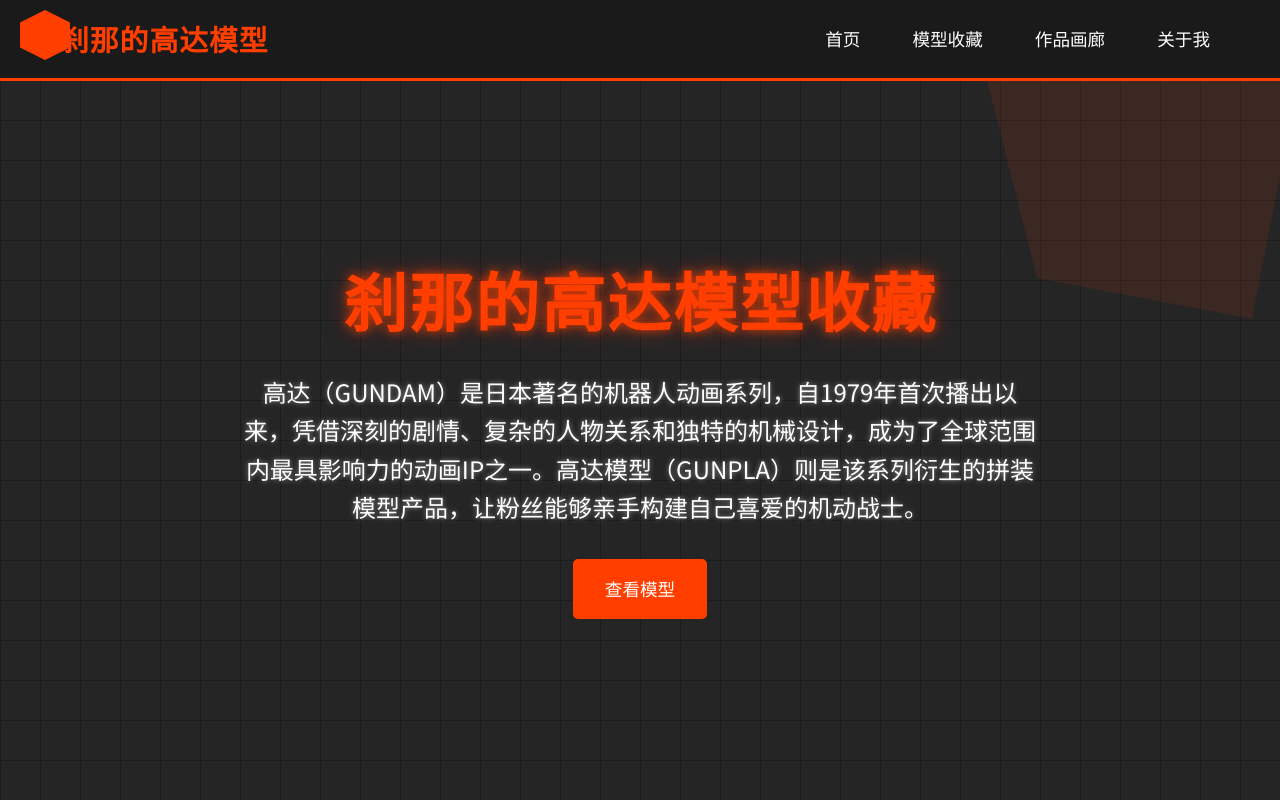
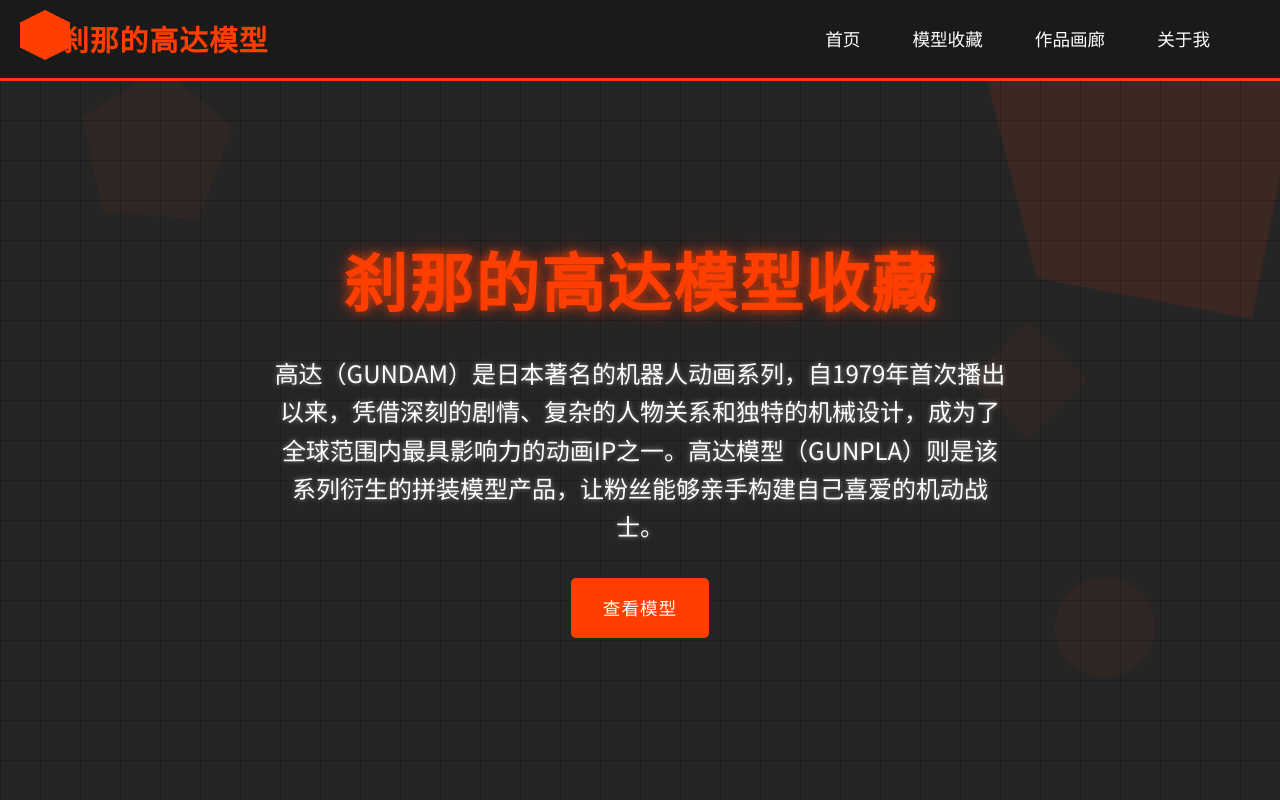
Before and after one commit to 2681248863/gundum, a plain HTML site: page index.html in a window 1280 px wide. Shown: the top 800 px of the page. Drawn offline with Linux system fonts and the light colour scheme.

Commit message:
feat(ui): 增强高达主题的视觉特效和动画效果
添加能量光束和高达零件装饰元素，改进进场动画和英雄区域的视觉效果
更新导航栏和页脚的高达风格样式，增加按钮悬停动画
调整动画时间和过渡效果，移除测试代码

```diff
--- a/index.html
+++ b/index.html
@@ -11,6 +11,8 @@
 <body>
     <!-- 进场动画 -->
     <div id="intro-animation" class="intro-animation">
+        <div class="energy-beam"></div>
+        <div class="energy-beam"></div>
         <div class="intro-text">
             <p class="intro-line">在遥远的宇宙中...</p>
             <p class="intro-line">人类的命运与钢铁的巨人交织在一起</p>
@@ -43,6 +45,11 @@
 
     <!-- 英雄区域 -->
     <section id="home" class="hero">
+        <div class="hero-decoration">
+            <div class="gundam-part part1"></div>
+            <div class="gundam-part part2"></div>
+            <div class="gundam-part part3"></div>
+        </div>
         <div class="hero-content">
             <h1>刹那的高达模型收藏</h1>
             <p>高达（GUNDAM）是日本著名的机器人动画系列，自1979年首次播出以来，凭借深刻的剧情、复杂的人物关系和独特的机械设计，成为了全球范围内最具影响力的动画IP之一。高达模型（GUNPLA）则是该系列衍生的拼装模型产品，让粉丝能够亲手构建自己喜爱的机动战士。</p>
@@ -250,21 +257,25 @@
 
             console.log('动画区域样式设置完成');
 
-            // 自动隐藏动画 - 时间设置为4秒
+            // 自动隐藏动画 - 时间设置为20秒
+            console.log('[' + new Date().toLocaleTimeString() + '] 自动隐藏动画时间设置为20秒');
             const autoHideTimer = setTimeout(function() {
-                console.log('自动隐藏触发');
+                console.log('[' + new Date().toLocaleTimeString() + '] 20秒后自动隐藏触发');
                 hideAnimation();
-            }, 4000); // 4秒后隐藏动画
+            }, 5000); // 20秒后隐藏动画
 
-            // 隐藏动画函数
+            // 隐藏动画函数 - 添加平滑过渡效果
             function hideAnimation() {
                 console.log('隐藏动画函数执行');
+                // 设置过渡效果
+                introAnimation.style.transition = 'opacity 1.5s ease, transform 1.5s ease';
                 introAnimation.style.opacity = '0';
+                introAnimation.style.transform = 'scale(0.95)';
                 introAnimation.style.pointerEvents = 'none';
                 // 使用setTimeout确保过渡效果完成后再隐藏
                 setTimeout(function() {
                     introAnimation.style.display = 'none';
-                }, 500);
+                }, 1500);
                 // 移除所有事件监听器
                 document.removeEventListener('click', handleDocumentClick);
                 document.removeEventListener('keydown', handleKeyDown);
@@ -294,21 +305,7 @@
             document.addEventListener('keydown', handleKeyDown);
             console.log('键盘Esc键事件绑定完成');
 
-            // 测试点击功能
-            setTimeout(function() {
-                console.log('3秒后测试点击功能');
-                console.log('当前introAnimation元素:', introAnimation);
-                console.log('当前pointerEvents:', introAnimation.style.pointerEvents);
-                console.log('当前z-index:', introAnimation.style.zIndex);
-                // 模拟点击测试
-                console.log('模拟点击测试...');
-                const clickEvent = new MouseEvent('click', {
-                    bubbles: true,
-                    cancelable: true,
-                    view: window
-                });
-                introAnimation.dispatchEvent(clickEvent);
-            }, 3000);
+
         });
     </script>
 </body>
--- a/styles.css
+++ b/styles.css
@@ -32,7 +32,7 @@
     padding: 0 20px;
 }
 
-/* 导航栏样式 */
+/* 导航栏样式 - 高达风格 */
 header {
     background-color: var(--gundam-dark-gray);
     color: var(--gundam-white);
@@ -42,6 +42,21 @@
     top: 0;
     z-index: 1000;
     border-bottom: 3px solid var(--gundam-red);
+    box-shadow: 0 4px 12px rgba(255, 62, 0, 0.3);
+}
+
+/* 高达标志发光效果 */
+.gundam-logo {
+    animation: pulse 2s ease-in-out infinite;
+}
+
+@keyframes pulse {
+    0%, 100% {
+        box-shadow: 0 0 10px rgba(255, 62, 0, 0.7);
+    }
+    50% {
+        box-shadow: 0 0 20px rgba(255, 62, 0, 1);
+    }
 }
 
 /* 高达标志样式 */
@@ -142,7 +157,7 @@
     left: 0;
     width: 100%;
     height: 100%;
-    background: linear-gradient(135deg, #000000 0%, #1a1a1a 50%, #000000 100%);
+    background: linear-gradient(to bottom, #0a0e25 0%, #1a203d 50%, #0a0e25 100%);
     display: flex;
     flex-direction: column;
     justify-content: center;
@@ -155,43 +170,69 @@
     pointer-events: auto;
 }
 
-/* 背景动画元素 */
+/* 星星背景效果 */
 .intro-animation::before {
     content: '';
     position: absolute;
-    width: 200%;
-    height: 200%;
-    top: -50%;
-    left: -50%;
-    background: repeating-linear-gradient(
-        45deg,
-        rgba(255, 62, 0, 0.1),
-        rgba(255, 62, 0, 0.1) 15px,
-        rgba(0, 102, 204, 0.1) 15px,
-        rgba(0, 102, 204, 0.1) 30px
-    );
-    animation: rotate 15s linear infinite;
+    width: 100%;
+    height: 100%;
+    background-image:
+        radial-gradient(rgba(255, 255, 255, 0.8) 1px, transparent 1px),
+        radial-gradient(rgba(255, 255, 255, 0.5) 1px, transparent 1px);
+    background-size: 50px 50px, 30px 30px;
+    background-position: 0 0, 25px 25px;
+    animation: twinkle 8s ease-in-out infinite;
     z-index: 0;
 }
 
-/* 高达头部轮廓装饰 */
+/* 宇宙飞船/高达元素轮廓 */
 .intro-animation::after {
     content: '';
     position: absolute;
-    bottom: -10%;
-    right: -10%;
-    width: 40%;
-    height: 40%;
-    background-color: rgba(255, 62, 0, 0.05);
-    clip-path: polygon(
-        50% 0%,
-        100% 38%,
-        82% 100%,
-        18% 100%,
-        0% 38%
-    );
-    animation: rotate 30s linear infinite reverse;
+    top: 50%;
+    left: 50%;
+    width: 60%;
+    height: 60%;
+    transform: translate(-50%, -50%);
+    background: radial-gradient(circle, rgba(0, 102, 204, 0.1) 0%, rgba(0, 0, 0, 0) 70%);
     z-index: 0;
+}
+
+/* 能量光效 */
+.intro-animation .energy-beam {
+    position: absolute;
+    width: 2px;
+    height: 100%;
+    background: linear-gradient(to bottom, rgba(0, 102, 204, 0) 0%, rgba(0, 102, 204, 0.5) 50%, rgba(0, 102, 204, 0) 100%);
+    top: 0;
+    left: 30%;
+    transform-origin: top;
+    animation: sweep 10s linear infinite;
+    z-index: 0;
+}
+
+.intro-animation .energy-beam:nth-child(2) {
+    left: 70%;
+    animation: sweep 12s linear infinite 1s;
+}
+
+/* 动画关键帧 */
+@keyframes twinkle {
+    0%, 100% {
+        opacity: 0.4;
+    }
+    50% {
+        opacity: 0.8;
+    }
+}
+
+@keyframes sweep {
+    0% {
+        transform: rotate(-45deg);
+    }
+    100% {
+        transform: rotate(45deg);
+    }
 }
 
 .intro-text {
@@ -286,8 +327,109 @@
 }
 
 .hero-content {
+    max-width: 800px;
+    padding: 2rem;
+    opacity: 0;
+    animation: fadeIn 1.5s ease forwards 0.5s;
     position: relative;
     z-index: 1;
+}
+
+/* 英雄区域高达元素装饰 */
+.hero-decoration {
+    position: absolute;
+    width: 100%;
+    height: 100%;
+    top: 0;
+    left: 0;
+    pointer-events: none;
+    z-index: 0;
+}
+
+.hero-decoration .gundam-part {
+    position: absolute;
+    background-color: rgba(255, 62, 0, 0.05);
+    animation: float 20s ease-in-out infinite;
+}
+
+.hero-decoration .part1 {
+    width: 150px;
+    height: 150px;
+    top: 10%;
+    left: 5%;
+    clip-path: polygon(50% 0%, 100% 38%, 82% 100%, 18% 100%, 0% 38%);
+    animation-delay: 0s;
+}
+
+.hero-decoration .part2 {
+    width: 100px;
+    height: 100px;
+    bottom: 15%;
+    right: 10%;
+    border-radius: 50%;
+    animation-delay: 5s;
+}
+
+.hero-decoration .part3 {
+    width: 120px;
+    height: 120px;
+    top: 40%;
+    right: 15%;
+    clip-path: polygon(50% 0%, 100% 50%, 50% 100%, 0% 50%);
+    animation-delay: 10s;
+}
+
+@keyframes float {
+    0%, 100% {
+        transform: translate(0, 0) rotate(0deg);
+    }
+    25% {
+        transform: translate(20px, -20px) rotate(5deg);
+    }
+    50% {
+        transform: translate(0, 20px) rotate(0deg);
+    }
+    75% {
+        transform: translate(-20px, -10px) rotate(-5deg);
+    }
+}
+
+/* 高达风格按钮 */
+.btn {
+    display: inline-block;
+    background-color: var(--gundam-red);
+    color: var(--gundam-white);
+    padding: 12px 30px;
+    border-radius: 5px;
+    text-decoration: none;
+    font-weight: 600;
+    transition: all 0.3s ease;
+    position: relative;
+    overflow: hidden;
+    border: none;
+    text-transform: uppercase;
+    letter-spacing: 1px;
+}
+
+.btn::before {
+    content: '';
+    position: absolute;
+    top: 0;
+    left: -100%;
+    width: 100%;
+    height: 100%;
+    background: linear-gradient(90deg, transparent, rgba(255, 255, 255, 0.2), transparent);
+    transition: all 0.5s ease;
+}
+
+.btn:hover {
+    background-color: var(--gundam-blue);
+    transform: translateY(-3px);
+    box-shadow: 0 10px 20px rgba(0, 0, 0, 0.2);
+}
+
+.btn:hover::before {
+    left: 100%;
 }
 
 .hero-content h1 {
@@ -397,7 +539,8 @@
     overflow: hidden;
     box-shadow: 0 5px 15px rgba(0, 0, 0, 0.1);
     transition: var(--transition);
-    border: 1px solid rgba(0, 0, 0, 0.1);
+    cursor: pointer;
+    border: 2px solid var(--gundam-gray);
     position: relative;
     overflow: hidden;
 }
@@ -408,13 +551,14 @@
     top: 0;
     left: 0;
     width: 100%;
-    height: 5px;
+    height: 4px;
     background: linear-gradient(90deg, var(--gundam-red), var(--gundam-blue));
 }
 
 .series-card:hover {
-    transform: translateY(-10px) scale(1.02);
-    box-shadow: 0 15px 30px rgba(0, 0, 0, 0.2);
+    transform: translateY(-10px);
+    box-shadow: 0 12px 24px rgba(0, 0, 0, 0.2);
+    border-color: var(--gundam-red);
 }
 
 .series-card img {
@@ -752,23 +896,53 @@
     transform: rotate(-15deg);
 }
 
-/* 页脚样式 */
+/* 页脚样式 - 高达风格 */
 footer {
     background-color: var(--gundam-dark-gray);
     color: var(--gundam-white);
     padding: 3rem 0;
     position: relative;
     overflow: hidden;
+    border-top: 3px solid var(--gundam-red);
+    margin-top: 3rem;
 }
 
+/* 页脚背景装饰 */
 footer::before {
     content: '';
     position: absolute;
     top: 0;
     left: 0;
     width: 100%;
-    height: 10px;
-    background: linear-gradient(90deg, var(--gundam-red), var(--gundam-green), var(--gundam-blue), var(--gundam-yellow));
+    height: 100%;
+    background-image: radial-gradient(rgba(255, 62, 0, 0.1) 1px, transparent 1px);
+    background-size: 30px 30px;
+    z-index: 0;
+    opacity: 0.3;
+}
+
+/* 高达轮廓装饰 */
+footer::after {
+    content: '';
+    position: absolute;
+    bottom: -50px;
+    right: -50px;
+    width: 200px;
+    height: 200px;
+    background-color: rgba(255, 62, 0, 0.05);
+    clip-path: polygon(
+        50% 0%,
+        100% 38%,
+        82% 100%,
+        18% 100%,
+        0% 38%
+    );
+    z-index: 0;
+}
+
+.footer-content {
+    position: relative;
+    z-index: 1;
 }
 
 /* 高达轮廓装饰 */
```
